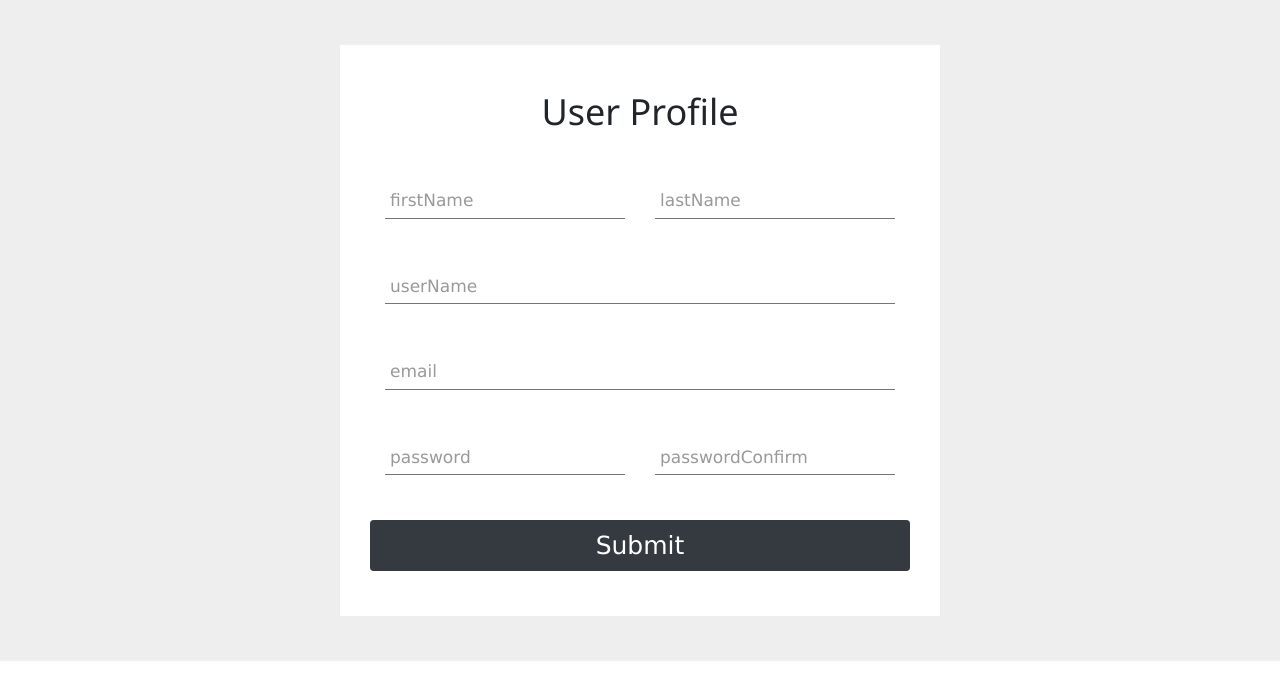
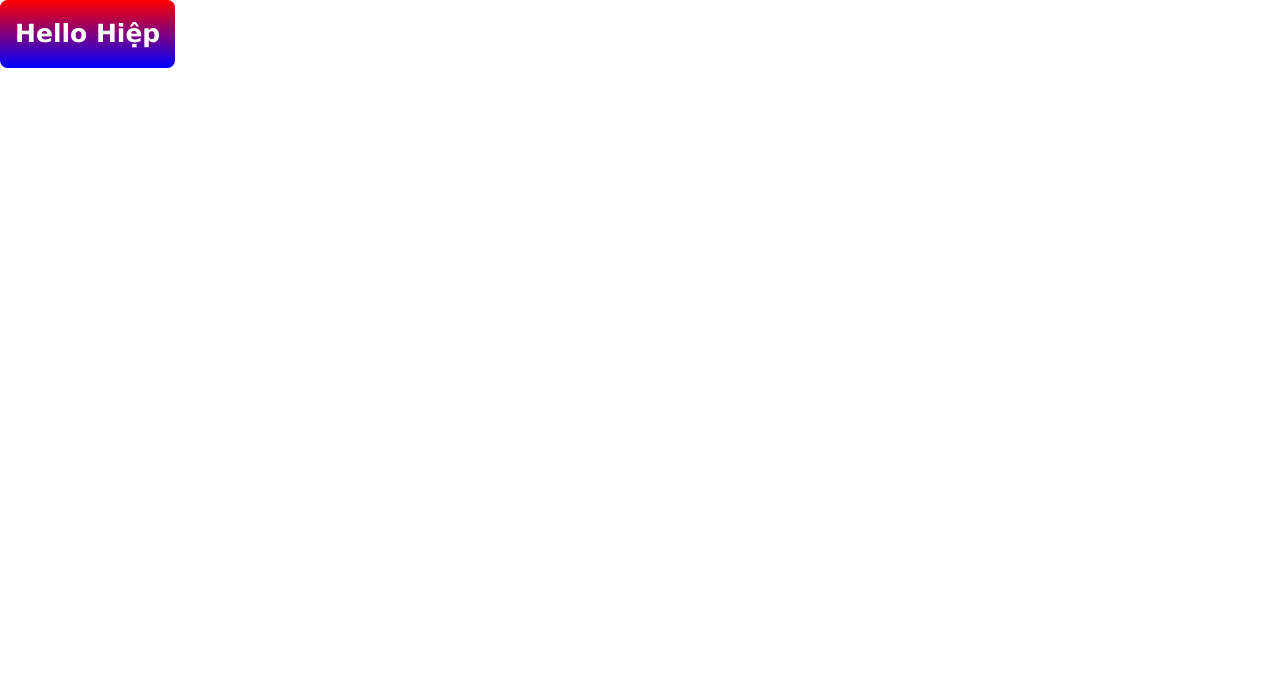
Before and after one commit to HiepHoang2190/Cyber-Reactjs-Componet-K3, a React (Create React App) app in the folder react-component-k3/: page / in a window 1280 px wide. Shown: the top 700 px of the page. Built offline with nearby package versions, Linux system fonts and the light colour scheme.

Commit message:
ReactJs-K3: Lesson 6: styled component demo đầu tiên

```diff
--- a/react-component-k3/package.json
+++ b/react-component-k3/package.json
@@ -2,6 +2,9 @@
   "name": "react-component-k3",
   "version": "0.1.0",
   "private": true,
+  "resolutions": {
+    "styled-components": "^5"
+  },
   "dependencies": {
     "@testing-library/jest-dom": "^5.14.1",
     "@testing-library/react": "^11.2.7",
@@ -9,6 +12,7 @@
     "react": "^17.0.2",
     "react-dom": "^17.0.2",
     "react-scripts": "4.0.3",
+    "styled-components": "^5.3.0",
     "sweetalert2": "^11.0.20",
     "web-vitals": "^1.1.2"
   },
--- a/react-component-k3/src/App.js
+++ b/react-component-k3/src/App.js
@@ -1,11 +1,13 @@
 import React, { Component } from 'react';
 import UserProfile from './FormValidation/UserProfile/UserProfile';
+import DemoJSS from './JSS_StyledComponent/DemoJSS/DemoJSS';
 
 class App extends Component {
   render() {
     return (
       <div>
-        <UserProfile />
+        {/* <UserProfile /> */}
+        <DemoJSS />
       </div>
     );
   }
--- /dev/null
+++ b/react-component-k3/src/JSS_StyledComponent/Components/Button.js
@@ -0,0 +1,19 @@
+import styled from 'styled-components';
+
+
+export const Button = styled.button`
+            background:linear-gradient(red,blue);
+            color:#fff;
+            border:none;
+            border-radius:0.5rem;
+            font-weight:bold;
+            padding:1rem;
+            opacity:1;
+                &:hover{
+                    opacity:0.7;
+                    transition: all 1s;
+                }
+                &.button_style{
+                    font-size:25px;
+                }
+`
--- /dev/null
+++ b/react-component-k3/src/JSS_StyledComponent/DemoJSS/DemoJSS.js
@@ -0,0 +1,14 @@
+import React, { Component } from 'react';
+import { Button } from '../Components/Button';
+
+class DemoJSS extends Component {
+    render() {
+        return (
+            <div>
+                <Button className="button_style" >Hello Hiệp</Button>
+            </div>
+        );
+    }
+}
+
+export default DemoJSS;
```
Also changed, not shown: 1 other file (tests, documents, lock files or other folders).
